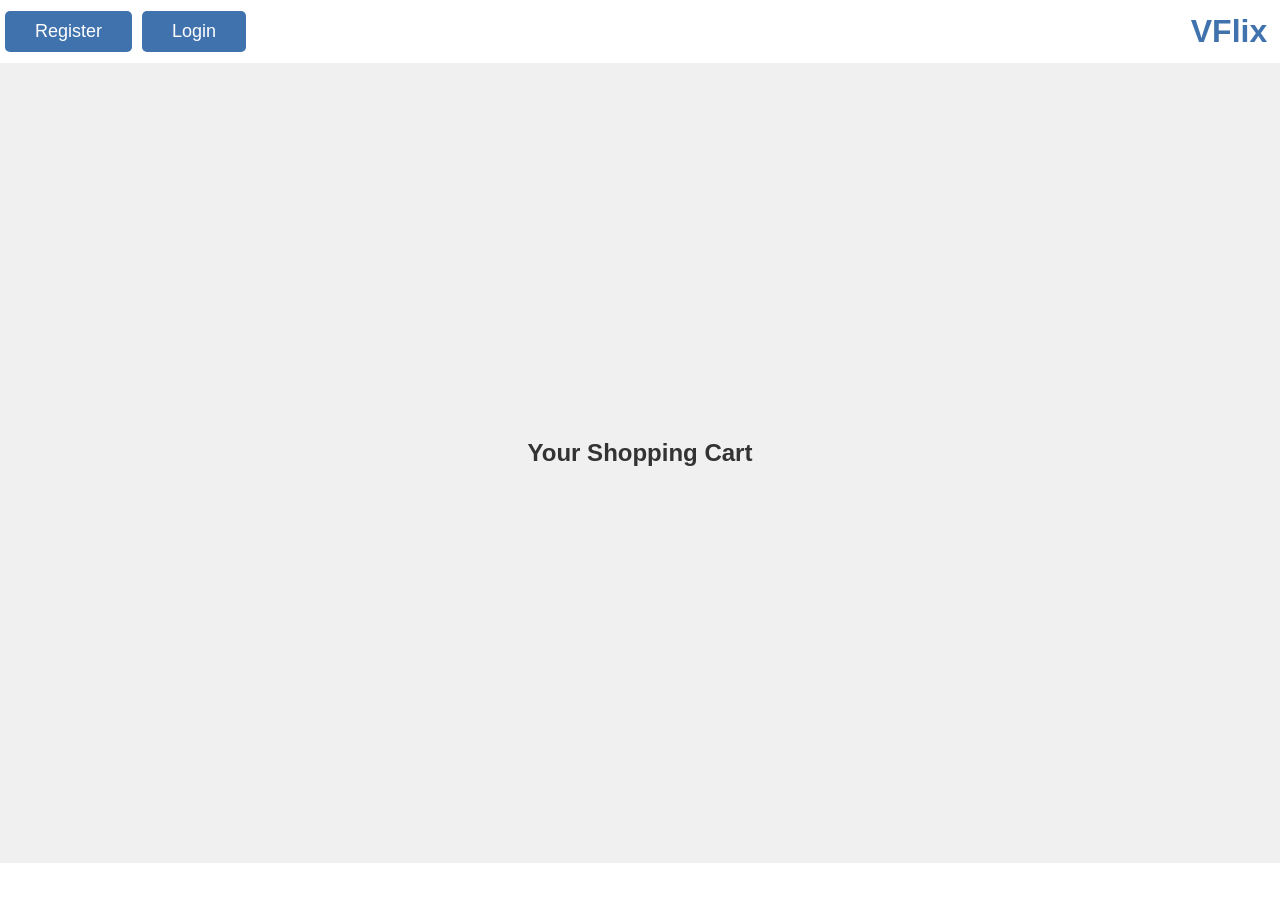
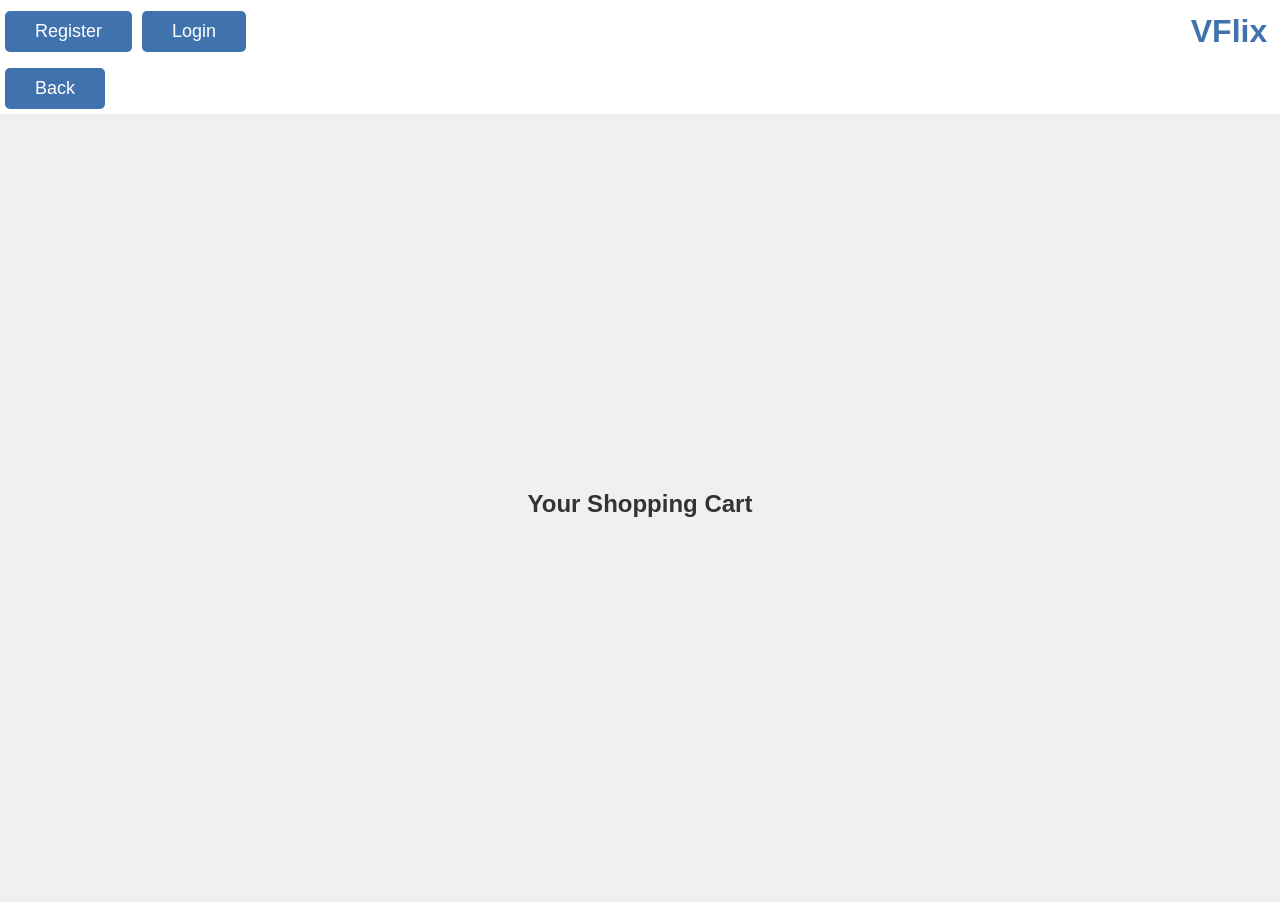
Before and after one commit to Viraj854/Assignment-6, a Vue app: page /cart in a window 1280 px wide. Shown: the top 902 px of the page. Before the commit the page ends 863 px from the top, so only its background shows below. Built offline with nearby package versions, Linux system fonts and the light colour scheme.

Commit message:
added back buttons to settings view and cart view

```diff
--- a/src/views/CartView.vue
+++ b/src/views/CartView.vue
@@ -7,6 +7,7 @@ const store = useStore();
 
 <template>
     <Header />
+    <RouterLink to="/movies" class="back-button">Back</RouterLink>
     <div class="cart">
         <h2>Your Shopping Cart</h2>
         <div class="item" v-for="([key, value]) in store.cart" :key="key">
@@ -90,4 +91,23 @@ button:hover {
     background-color: #4073ad;
     transform: scale(1.05);
 }
+
+.back-button {
+    display: inline-block;
+    background-color: #4073ad;
+    color: #ffffff;
+    padding: 10px 30px;
+    font-size: 18px;
+    text-align: center;
+    text-decoration: none;
+    border: none;
+    margin: 5px;
+    border-radius: 5px;
+    cursor: pointer;
+    transition: background-color 0.3s;
+}
+
+.back-button:hover {
+    background-color: #305a8a;
+}
 </style>
--- a/src/views/SettingsView.vue
+++ b/src/views/SettingsView.vue
@@ -7,6 +7,7 @@ const store = useStore();
 
 <template>
     <Header />
+    <RouterLink to="/movies" class="back-button">Back</RouterLink>
     <div class="settings-container">
         <h2>Settings</h2>
         <p>
@@ -57,4 +58,23 @@ input:focus {
     outline: none;
     border-color: #4073ad;
 }
+
+.back-button {
+    display: inline-block;
+    background-color: #4073ad;
+    color: #ffffff;
+    padding: 10px 30px;
+    font-size: 18px;
+    text-align: center;
+    text-decoration: none;
+    border: none;
+    margin: 5px;
+    border-radius: 5px;
+    cursor: pointer;
+    transition: background-color 0.3s;
+}
+
+.back-button:hover {
+    background-color: #305a8a;
+}
 </style>
```
